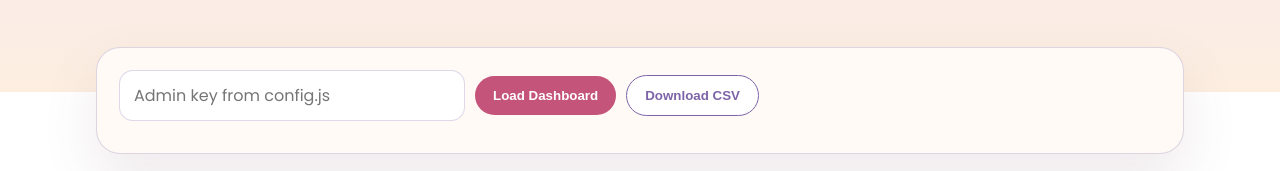
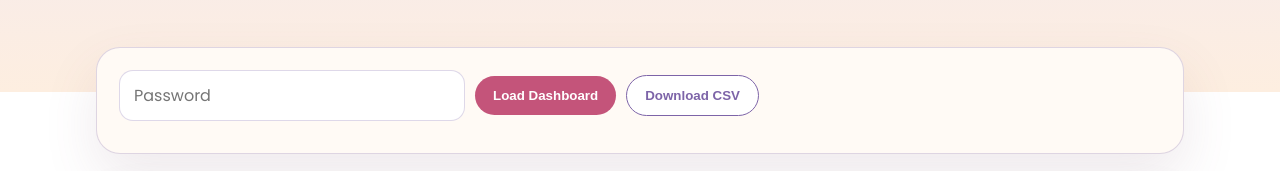
Before and after one commit to singh-vaani/invite, a plain HTML site: page admin.html in a window 1280 px wide. Shown: the part 188-359 px from the top of the page. Drawn offline with nearby package versions, Linux system fonts and the light colour scheme.

Commit message:
Reword password

```diff
--- a/admin.html
+++ b/admin.html
@@ -19,7 +19,7 @@ main{max-width:1120px;margin:0 auto;padding:0 16px 48px}.card{background:var(--c
 <main>
   <section class="card">
     <div class="controls">
-      <input type="password" id="adminKey" placeholder="Admin key from config.js" />
+      <input type="password" id="adminKey" placeholder="Password" />
       <button class="btn" id="loadBtn">Load Dashboard</button>
       <button class="btn secondary" id="csvBtn" disabled>Download CSV</button>
     </div>
```
